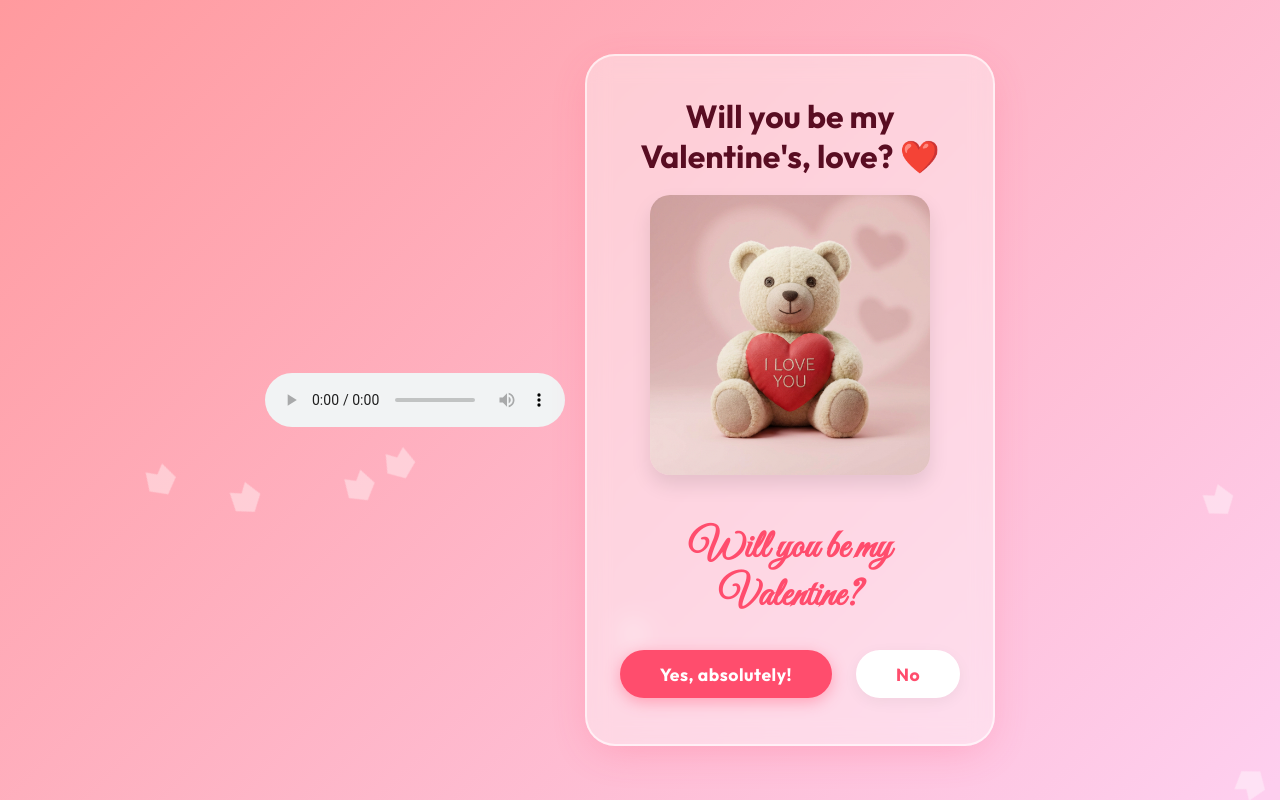
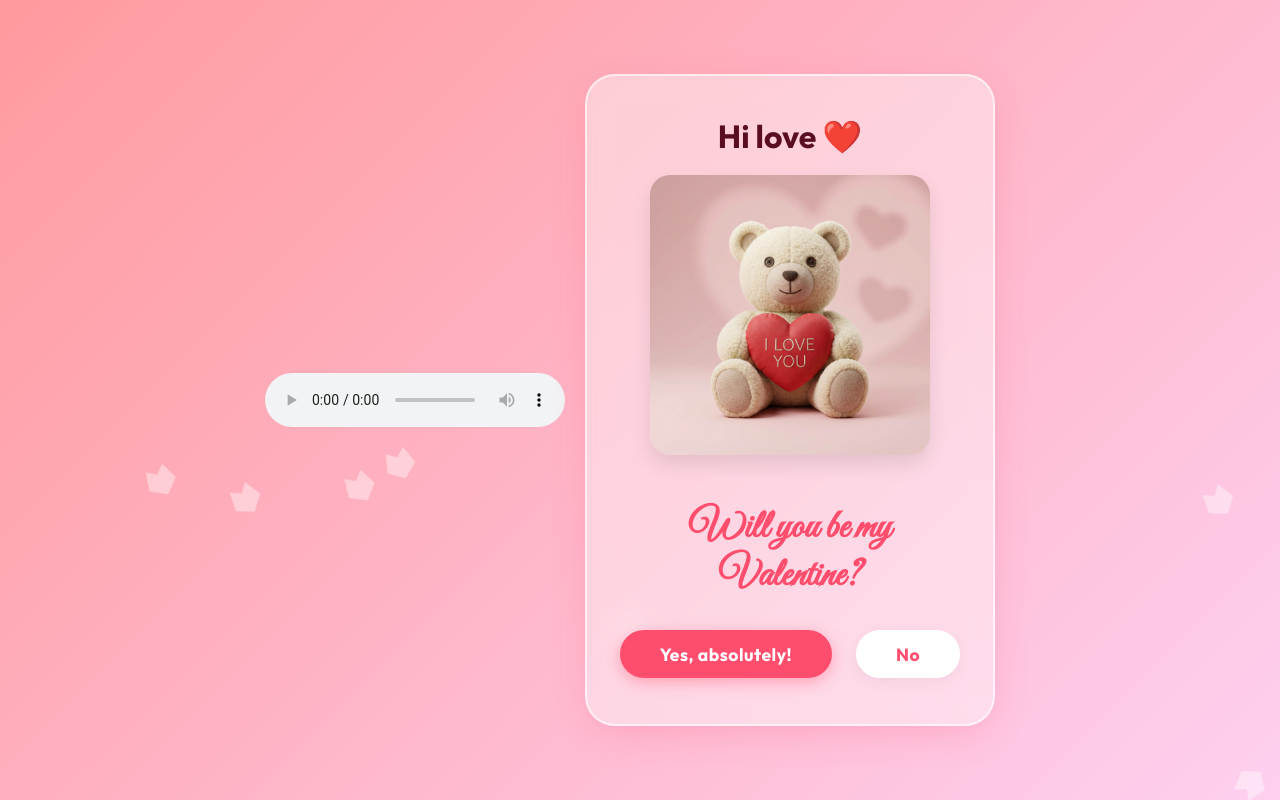
Before and after one commit to orisappa/Will-You-Be-My-Valentine-s-, a plain HTML site: page index.html in a window 1280 px wide. Drawn offline with nearby package versions, Linux system fonts and the light colour scheme.

Commit message:
Update index.html

```diff
--- a/index.html
+++ b/index.html
@@ -23,7 +23,7 @@
     <main class="container">
         <div class="card">
             <header>
-                <h1 class="font-outfit animate-fade-in-up">Will you be my Valentine's, love? ❤️</h1>
+                <h1 class="font-outfit animate-fade-in-up">Hi love ❤️</h1>
             </header>
 
             <div class="image-container animate-pop-in">
```
